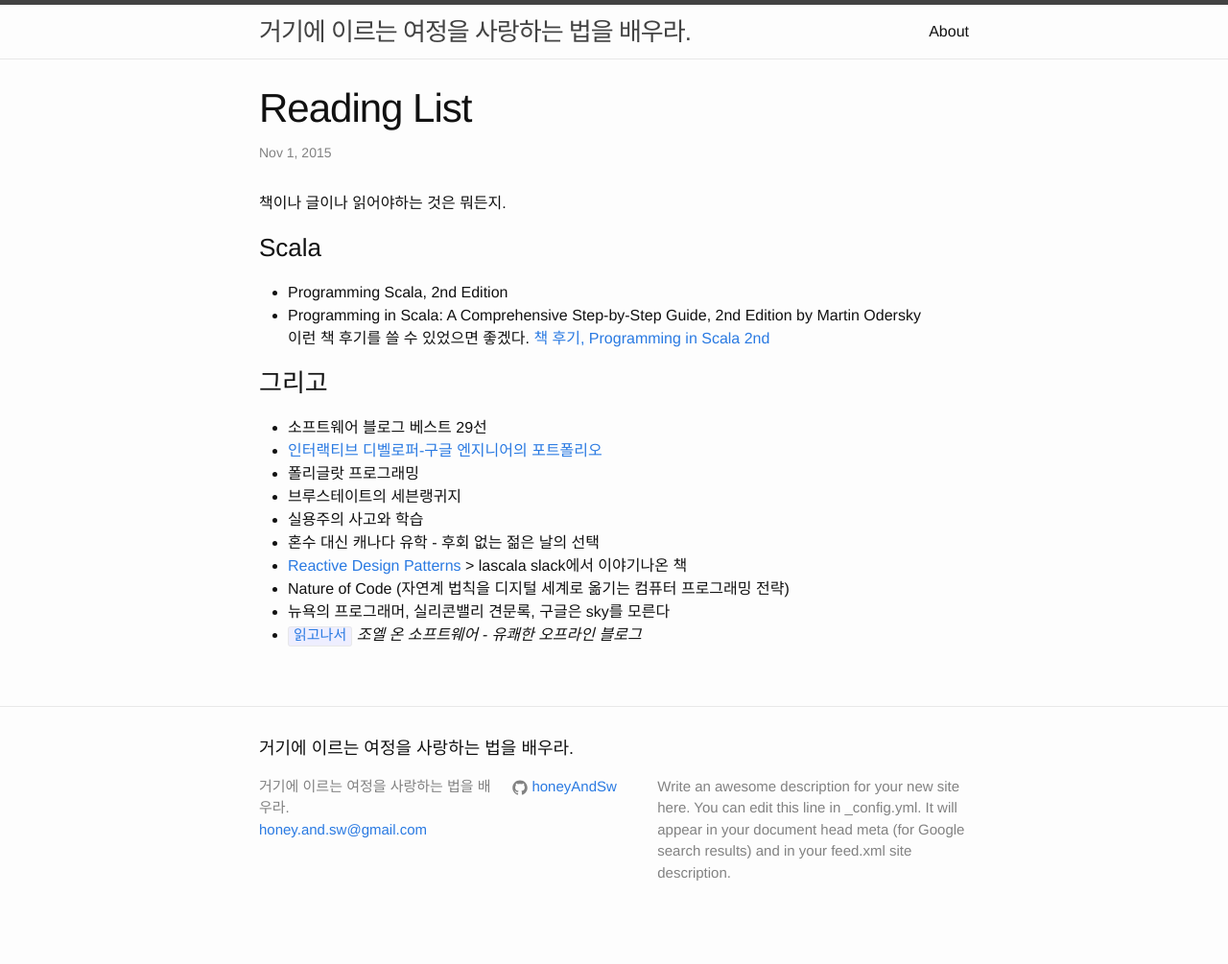
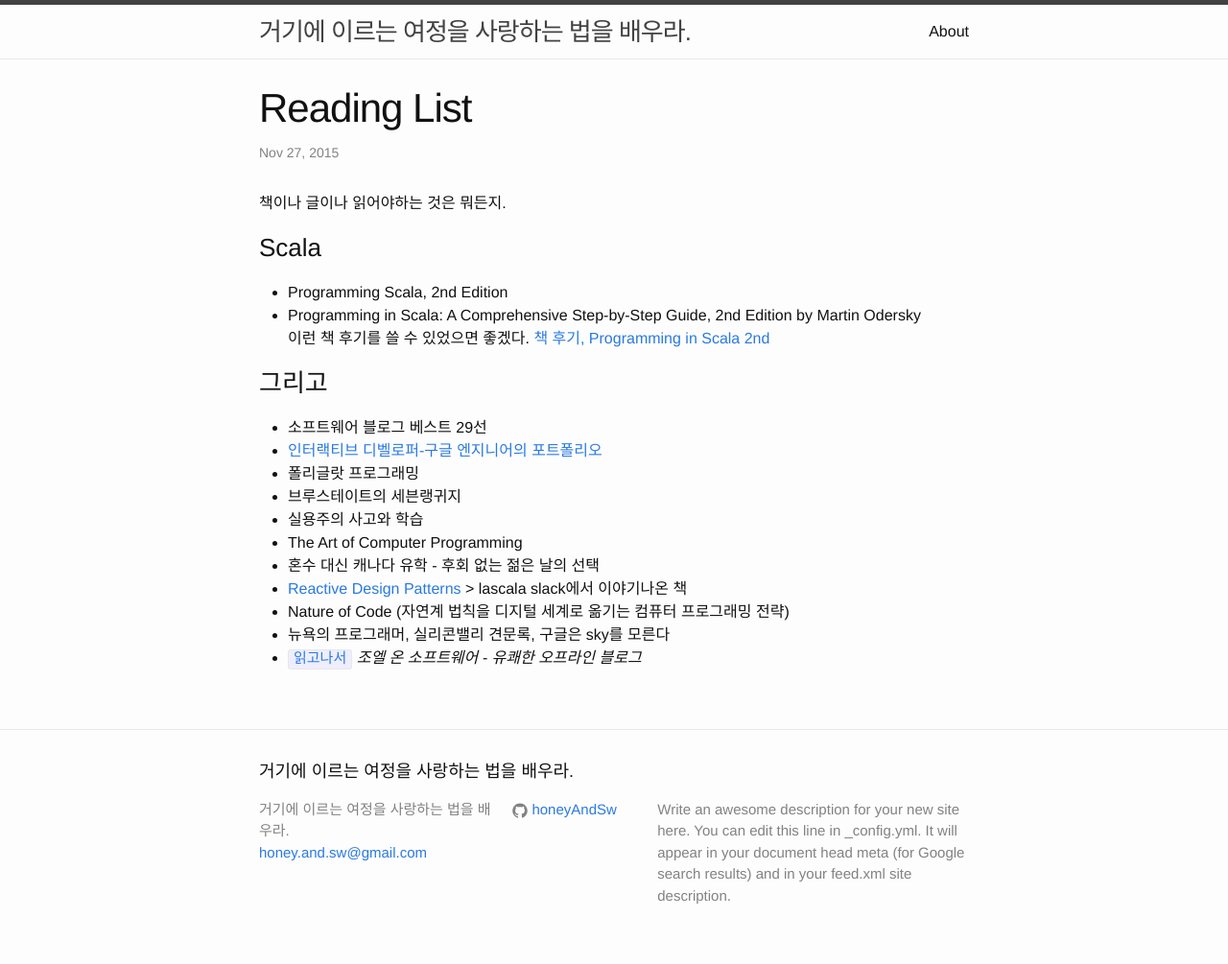
Before and after one commit to honeyAndSw/honeyAndSw.github.io, a Jekyll site: the page built from _posts/2015-11-27-reading-list.markdown, in a window 1280 px wide. Shown: the whole page at 96% size. Built offline with Jekyll 4.4.1, drawn with Linux system fonts in a browser that asks for light colours; before the commit the page ends 981 px from its top, so only the background shows below that.

Commit message:
Update reading list.

```diff
--- a/_posts/2015-11-01-reading-list.markdown
+++ b/_posts/2015-11-27-reading-list.markdown
@@ -1,7 +1,7 @@
 ---
 layout: post
 title: "Reading List"
-date: 2015-11-01 11:20:00
+date: 2015-11-27 11:20:00
 ---
 책이나 글이나 읽어야하는 것은 뭐든지.
 
@@ -16,6 +16,7 @@ date: 2015-11-01 11:20:00
 - 폴리글랏 프로그래밍
 - 브루스테이트의 세븐랭귀지
 - 실용주의 사고와 학습
+- The Art of Computer Programming
 - 혼수 대신 캐나다 유학 - 후회 없는 젊은 날의 선택
 - [Reactive Design Patterns](https://www.manning.com/books/reactive-design-patterns) > lascala slack에서 이야기나온 책
 - Nature of Code (자연계 법칙을 디지털 세계로 옮기는 컴퓨터 프로그래밍 전략)
```
